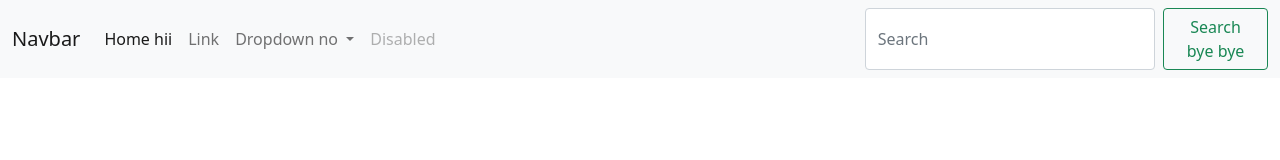
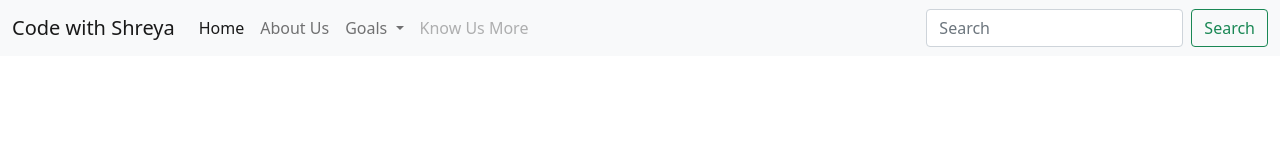
Before and after one commit to shreya-ag24/demo-website, a plain HTML site: page website/index.html in a window 1280 px wide. Drawn offline with nearby package versions, Linux system fonts and the light colour scheme.

Commit message:
fixed the structure

```diff
--- a/website/index.html
+++ b/website/index.html
@@ -13,36 +13,36 @@
   <body>
     <nav class="navbar navbar-expand-lg navbar-light bg-light">
       <div class="container-fluid">
-        <a class="navbar-brand" href="#">Navbar</a>
+        <a class="navbar-brand" href="#">Code with Shreya</a>
         <button class="navbar-toggler" type="button" data-bs-toggle="collapse" data-bs-target="#navbarSupportedContent" aria-controls="navbarSupportedContent" aria-expanded="false" aria-label="Toggle navigation">
           <span class="navbar-toggler-icon"></span>
         </button>
         <div class="collapse navbar-collapse" id="navbarSupportedContent">
           <ul class="navbar-nav me-auto mb-2 mb-lg-0">
             <li class="nav-item">
-              <a class="nav-link active" aria-current="page" href="#">Home hii</a>
+              <a class="nav-link active" aria-current="page" href="#">Home</a>
             </li>
             <li class="nav-item">
-              <a class="nav-link" href="#">Link</a>
+              <a class="nav-link" href="#">About Us</a>
             </li>
             <li class="nav-item dropdown">
               <a class="nav-link dropdown-toggle" href="#" id="navbarDropdown" role="button" data-bs-toggle="dropdown" aria-expanded="false">
-                Dropdown no
+                Goals
               </a>
               <ul class="dropdown-menu" aria-labelledby="navbarDropdown">
-                <li><a class="dropdown-item" href="#">Action shreya</a></li>
-                <li><a class="dropdown-item" href="#">Another action</a></li>
+                <li><a class="dropdown-item" href="#">Our Goals</a></li>
+                <li><a class="dropdown-item" href="#">Read about our Goals</a></li>
                 <li><hr class="dropdown-divider"></li>
                 <li><a class="dropdown-item" href="#">Something else here</a></li>
               </ul>
             </li>
             <li class="nav-item">
-              <a class="nav-link disabled" href="#" tabindex="-1" aria-disabled="true">Disabled</a>
+              <a class="nav-link disabled" href="#" tabindex="-1" aria-disabled="true">Know Us More</a>
             </li>
           </ul>
           <form class="d-flex">
             <input class="form-control me-2" type="search" placeholder="Search" aria-label="Search">
-            <button class="btn btn-outline-success" type="submit">Search bye bye</button>
+            <button class="btn btn-outline-success" type="submit">Search </button>
           </form>
         </div>
       </div>
```
